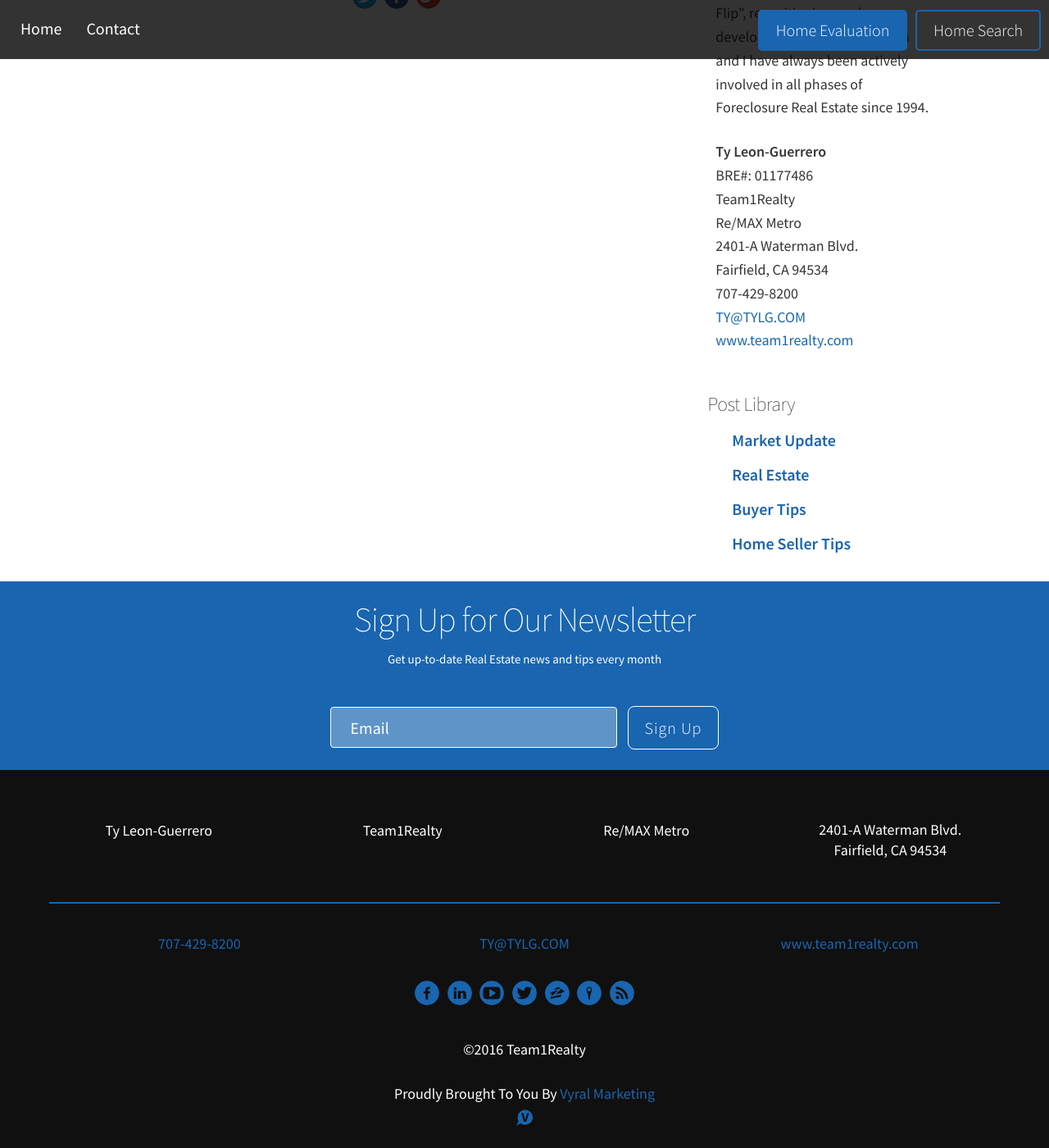
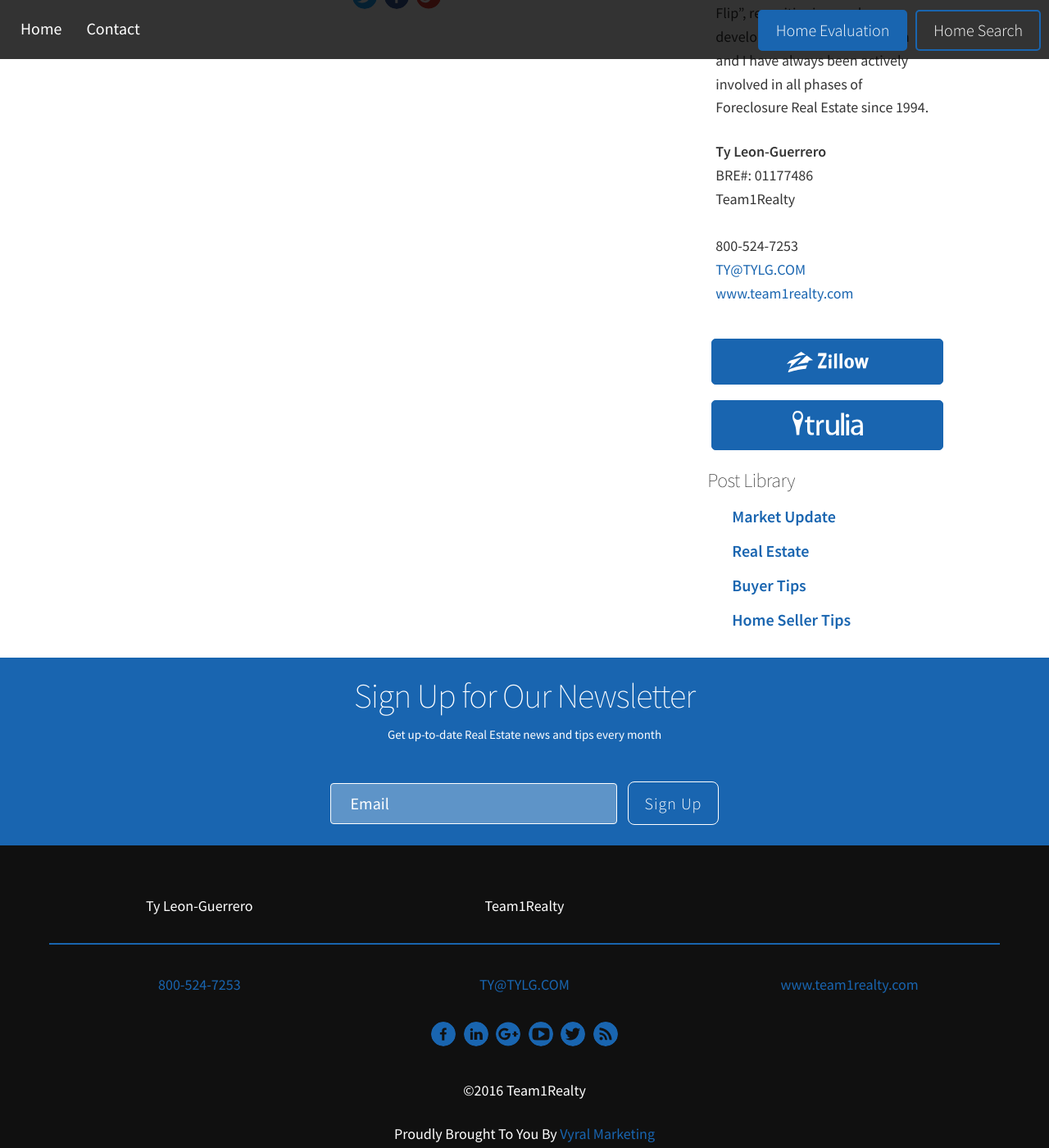
Before and after one commit to Vyral/Ty-Leon-Guerrero-blog, a Jekyll site: the page built from _posts/2016-10-27-welcome-to-my-youtube-channel.md, in a window 1280 px wide and 1400 px high, scrolled down 1171 px. Shown: the whole window at 82% size. Built offline with Jekyll 4.4.1, drawn with Linux system fonts in a browser that asks for light colours; nearby versions of some CDN libraries.

Commit message:
made changes per client request, removed address and changed phone number

```diff
--- a/_data/settings.yml
+++ b/_data/settings.yml
@@ -14,9 +14,9 @@
     As an Investor, I have personally bought and sold (as a principal) 200+ properties as rentals, “Fix and Flip”, repositioning, and development projects. My team and I have always been actively involved in all phases of Foreclosure Real Estate since 1994.
   market: East Bay Area
   brand: Team1Realty
-  brokerage: Re/MAX Metro
-  address: 2401-A Waterman Blvd.<br>Fairfield, CA 94534
-  phone: 707-429-8200
+  brokerage:
+  address:
+  phone: 800-524-7253
   email: TY@TYLG.COM
   url: www.team1realty.com
   first_CTA_text: Home Evaluation
@@ -28,10 +28,10 @@
 welcome_text_markdown: |
   Our mission at Team1Realty is to be your best resource for real estate advice. Whether you are a buyer, seller, or investor, our team of professionals can answer any questions you might have about real estate. Subscribe to this blog to get the latest news on local market trends and receive expert tips for buying or selling a home.
 socials:
-  review_sm_icons: true
+  review_sm_icons: false
   facebook_url: https://www.facebook.com/team1realty/
   linkedin_url: https://www.linkedin.com/in/tyleonguerrero
-  gplus_url:
+  gplus_url: https://plus.google.com/u/0/102891058249334984597
   youtube_url: https://www.youtube.com/user/tylg123
   twitter_url: https://twitter.com/tylg
   instagram_url:
```
Also changed, not shown: 13 other files.
